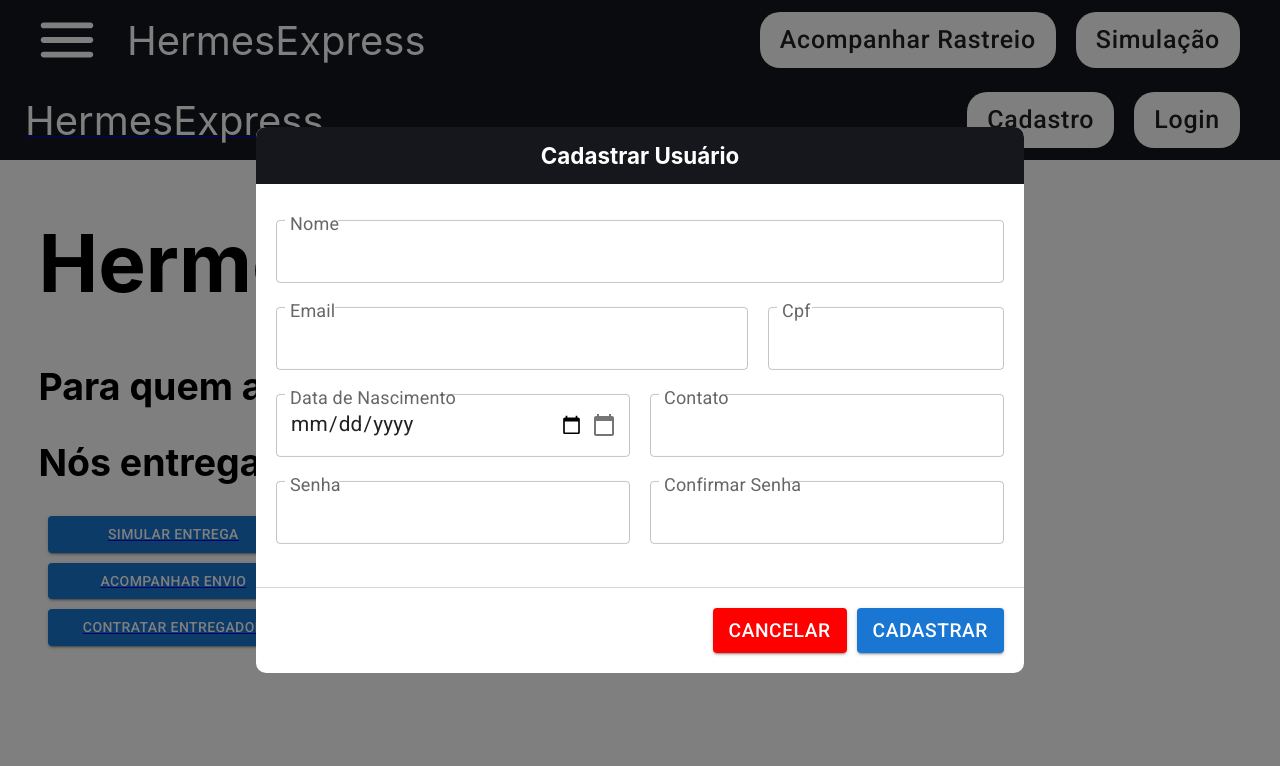
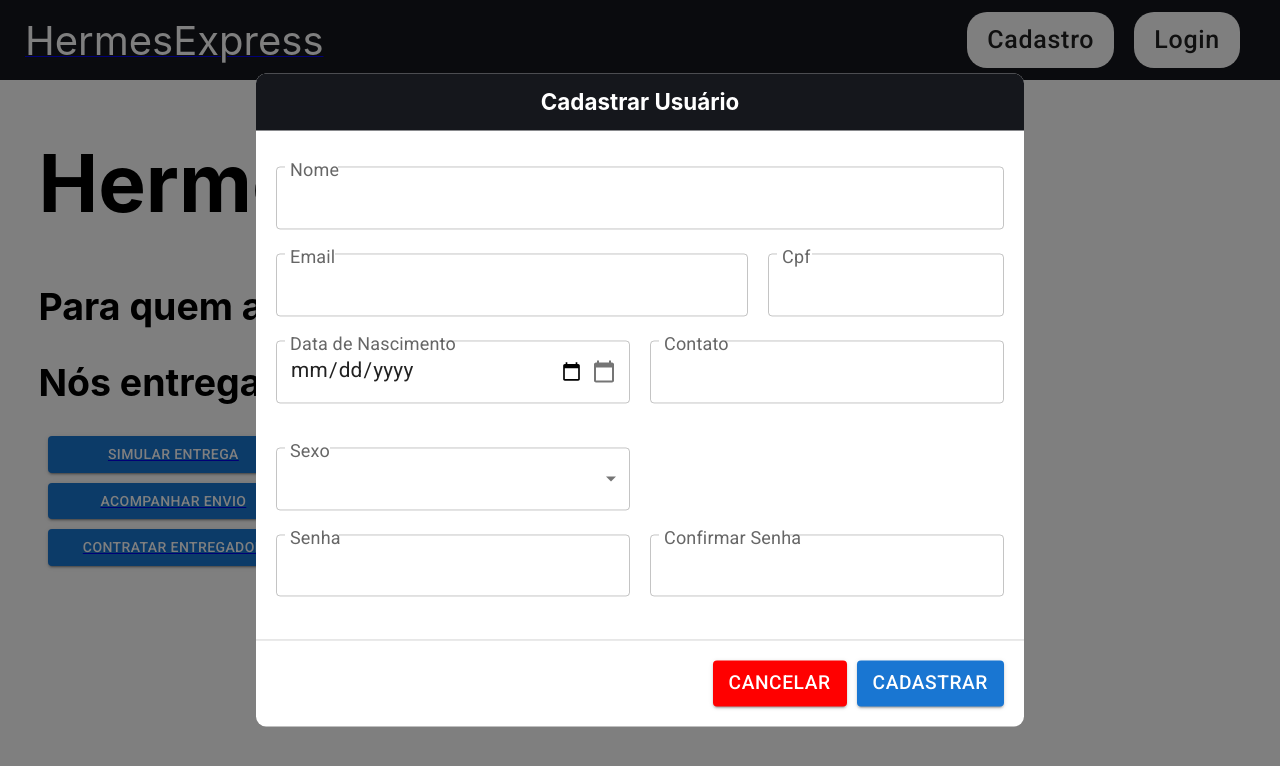
Before and after one commit to gwmiranda/Hermess-Express, a React (Create React App) app: page / in a window 1280 px wide. Both pictures are taken after a click on the button "Cadastro". Shown: the top 766 px of the page. Built offline with nearby package versions, Linux system fonts and the light colour scheme.

Commit message:
Conexão com o axios

```diff
--- a/src/App.js
+++ b/src/App.js
@@ -23,7 +23,6 @@ function App() {
     return (
         <DataContext.Provider value={{ state, setState }}>
             <Router>
-                <Menu />
                 <Routes>
                     <Route path="/" element={<Inicial />} />
                     <Route path="/DashBoard" element={<DashBoard />} />
@@ -33,7 +32,6 @@ function App() {
                     <Route path="/Veiculos" element={<Veiculos />} />
                     <Route path="/Rastreio" element={<Rastreio />} />
                     <Route path="/Simulacao" element={<Simulacao />} />
-                    <Route path="/Login" element={<Login />} />
                     <Route path="/AcompanharEnvio" element={<AcompanharEnvio />} />
                     <Route path="/ContratarEntregador" element={<ContratarEntregador />} />
                 </Routes>
--- /dev/null
+++ b/src/components/formularios/login/Login.jsx
@@ -0,0 +1,100 @@
+import {useState} from "react";
+
+import {
+    Button,
+    TextField,
+    InputAdornment,
+} from "@mui/material";
+
+import CalendarTodayIcon from '@mui/icons-material/CalendarToday';
+
+import {
+    Grid2,
+    Grid21,
+    Form,
+    FormComponents,
+    Buttons,
+    TitleModal
+} from "./styles";
+
+const Login = (props) => {
+
+    const [formData, setFormData] = useState({
+        email: '',
+        senha: '',
+    });
+
+    function handleChange(e) {
+        const { id, value } = e.target;
+        setFormData({
+            ...formData, [id]: value
+        });
+    }
+
+    return (
+        <>
+            <Form
+                onSubmit={(e) => props.onSubmit(e, formData)}
+            >
+                <TitleModal>Login</TitleModal>
+                <FormComponents>
+                    <TextField
+                        value={formData.email}
+                        onChange={e => handleChange(e)}
+                        id="email"
+                        label="Email"
+                        margin={"normal"}
+                        fullWidth
+                        type={"email"}
+                        required
+                        InputLabelProps={{
+                            shrink: true,
+                            style: {
+                                fontSize: "1.5rem"
+                            }
+                        }}
+                        InputProps={{
+                            style: {fontSize: '1.3rem'},
+                        }}
+                    />
+                        <TextField
+                            value={formData.senha}
+                            onChange={e => handleChange(e)}
+                            id="senha"
+                            label="Senha"
+                            margin={"normal"}
+                            fullWidth
+                            type={"password"}
+                            InputLabelProps={{
+                                shrink: true,
+                                style: {
+                                    fontSize: "1.5rem"
+                                }
+                            }}
+                            InputProps={{
+                                style: {fontSize: '1.3rem'},
+                            }}
+                        />
+
+                </FormComponents>
+                <Buttons>
+                    <Button
+                        variant="contained"
+                        type={"submit"}
+                        onClick={() => props.close()}
+                        margin={"normal"}
+                        style={{backgroundColor: "red"}}
+                    >Cancelar</Button>
+                    <Button
+                        variant="contained"
+                        type={"submit"}
+                        onClick={onsubmit}
+                        margin={"normal"}
+                    >Logar</Button>
+                </Buttons>
+            </Form>
+        </>
+    );
+}
+
+export default Login;
--- /dev/null
+++ b/src/components/formularios/login/styles.js
@@ -0,0 +1,57 @@
+import styled from 'styled-components'
+
+export const Grid2 = styled.nav`
+    display: grid;
+    grid-template-columns: repeat(2, 1fr);
+    gap: 20px;
+`
+export const Grid3 = styled.nav`
+    display: grid;
+    grid-template-columns: repeat(3, 1fr);
+    gap: 20px;
+`
+
+export const Grid21 = styled.nav`
+    display: grid;
+    grid-template-columns: 2fr 1fr;
+    gap: 20px;
+`
+
+export const Form = styled.form`
+    background-color: #fff;
+    position: absolute;
+    top: 50%;
+    left: 50%;
+    transform: translate(-50%, -50%);
+    border-radius: 10px;
+    width: 60%;
+`
+
+export const FormComponents = styled.div`
+    padding: 20px;
+`
+
+export const Buttons = styled.div`
+    display: flex;
+    justify-content: flex-end;
+    border-top: 1px solid #D3D3D3;
+    margin-top: 15px;
+    padding: 20px;
+
+    button {
+        margin-left: 10px;
+        font-size: 1.2em;
+    }
+`
+
+export const TitleModal = styled.span`
+    display: flex;
+    justify-content: center;
+    border-top-left-radius: inherit;
+    border-top-right-radius: inherit;
+    font-size: 1.4em;
+    background-color: #15171C;
+    font-weight: bolder;
+    padding: 15px;
+    color: white;
+`
--- a/src/components/formularios/usuario/CadastrarUsuario.jsx
+++ b/src/components/formularios/usuario/CadastrarUsuario.jsx
@@ -1,28 +1,18 @@
 import {useState} from "react";
 
-import {
-    Button,
-    TextField,
-    InputAdornment,
-} from "@mui/material";
+import {Button, InputAdornment, MenuItem, TextField,} from "@mui/material";
 
 import CalendarTodayIcon from '@mui/icons-material/CalendarToday';
 
-import {
-    Grid2,
-    Grid21,
-    Form,
-    FormComponents,
-    Buttons,
-    TitleModal
-} from "./styles";
+import {Buttons, Form, FormComponents, Grid2, Grid21, TitleModal} from "./styles";
 
 const CadastrarUsuario = (props) => {
 
     const [formData, setFormData] = useState({
         nome: '',
         cpf: '',
-        nascimento: '',
+        sexo: '',
+        data_nascimento: '',
         email: '',
         contato: '',
         senha: '',
@@ -30,9 +20,9 @@ const CadastrarUsuario = (props) => {
     });
 
     function handleChange(e) {
-        const { id, value } = e.target;
+        const { name, value } = e.target;
         setFormData({
-            ...formData, [id]: value
+            ...formData, [name]: value
         });
     }
 
@@ -46,7 +36,7 @@ const CadastrarUsuario = (props) => {
                     <TextField
                         value={formData.nome}
                         onChange={e => handleChange(e)}
-                        id="nome"
+                        name="nome"
                         label="Nome"
                         margin={"normal"}
                         fullWidth
@@ -64,7 +54,7 @@ const CadastrarUsuario = (props) => {
                         <TextField
                             value={formData.email}
                             onChange={e => handleChange(e)}
-                            id="email"
+                            name="email"
                             label="Email"
                             margin={"normal"}
                             fullWidth
@@ -81,7 +71,7 @@ const CadastrarUsuario = (props) => {
                         <TextField
                             value={formData.cpf}
                             onChange={e => handleChange(e)}
-                            id="cpf"
+                            name="cpf"
                             label="Cpf"
                             type={"number"}
                             margin={"normal"}
@@ -99,9 +89,9 @@ const CadastrarUsuario = (props) => {
                     </Grid21>
                     <Grid2>
                         <TextField
-                            value={formData.nascimento}
+                            value={formData.data_nascimento}
                             onChange={e => handleChange(e)}
-                            id="nascimento"
+                            name="data_nascimento"
                             label="Data de Nascimento"
                             type={"date"}
                             margin={"normal"}
@@ -120,7 +110,7 @@ const CadastrarUsuario = (props) => {
                         <TextField
                             value={formData.contato}
                             onChange={e => handleChange(e)}
-                            id="contato"
+                            name="contato"
                             label="Contato"
                             type={"number"}
                             margin={"normal"}
@@ -135,12 +125,33 @@ const CadastrarUsuario = (props) => {
                                 style: {fontSize: '1.3rem'},
                             }}
                         />
+                        <TextField
+                            value={formData.sexo}
+                            onChange={e => handleChange(e)}
+                            name={"sexo"}
+                            label="Sexo"
+                            margin={"normal"}
+                            select
+                            fullWidth
+                            InputLabelProps={{
+                                shrink: true,
+                                style: {
+                                    fontSize: "1.5rem"
+                                }
+                            }}
+                            InputProps={{
+                                style: {fontSize: '1.3rem'},
+                            }}
+                        >
+                            <MenuItem key={"M"} value={"M"} id={"M"}>Masculino</MenuItem>
+                            <MenuItem key={"F"} value={"F"} id={"F"}>Feminino</MenuItem>
+                        </TextField>
                     </Grid2>
                     <Grid2>
                         <TextField
                             value={formData.senha}
                             onChange={e => handleChange(e)}
-                            id="senha"
+                            name="senha"
                             type="password"
                             label="Senha"
                             margin={"normal"}
@@ -158,7 +169,7 @@ const CadastrarUsuario = (props) => {
                         <TextField
                             value={formData.confirmarSenha}
                             onChange={e => handleChange(e)}
-                            id="confirmarSenha"
+                            name="confirmarSenha"
                             type="password"
                             label="Confirmar Senha"
                             margin={"normal"}
--- a/src/components/header/HeaderLogin.jsx
+++ b/src/components/header/HeaderLogin.jsx
@@ -6,6 +6,8 @@ import Button from '@material-ui/core/Button';
 import {Buttons, Logo, Nav,} from "./styles";
 import CadastrarUsuario from "../formularios/usuario/CadastrarUsuario";
 import {Modal} from "@mui/material";
+import Login from "../formularios/login/Login";
+import axios from "../../axios";
 
 const HeaderLogin = () => {
 
@@ -16,16 +18,31 @@ const HeaderLogin = () => {
     }
 
     const [openRegister, setOpenRegister] = useState(false);
+    const [openLogin, setOpenLogin] = useState(false);
 
     const handleOpenRegister = () => setOpenRegister(true);
+    const handleOpenLogin = () => setOpenLogin(true);
 
     const handleClose = () => {
         setOpenRegister(false)
+        setOpenLogin(false)
     };
 
     const onSumbit = (e, formSate) => {
         console.log(formSate)
+        loginRequest(formSate)
         e.preventDefault()
+    }
+
+    const loginRequest = async (formSate) => {
+        return axios.post('/register', formSate)
+            .then((res) => {
+                console.log(res.data)
+            })
+            .catch((error) => {
+                console.log(error.response)
+                alert(error)
+            })
     }
 
     return (
@@ -61,8 +78,8 @@ const HeaderLogin = () => {
                         />
                     </Modal>
 
-                    <Link to="/Login">
                     <Button
+                        onClick={handleOpenLogin}
                         style={{
                             fontSize: 25,
                             background: '#fff',
@@ -76,7 +93,16 @@ const HeaderLogin = () => {
                     >
                         Login
                     </Button>
-                    </Link>
+
+                    <Modal
+                        open={openLogin}
+                        onClose={handleClose}
+                    >
+                        <Login
+                            close = { handleClose }
+                            onSubmit = { onSumbit }
+                        />
+                    </Modal>
                 </Buttons>
             </Nav>
         </>
--- a/src/pages/inicial/Inicial.jsx
+++ b/src/pages/inicial/Inicial.jsx
@@ -36,11 +36,9 @@ function Inicial() {
                             margin={"normal"}
                         >Contratar Entregador</Button>
                     </Link>
-
                 </div>
             </div>
         </>
-
     );
 }
 
```
Also changed, not shown: src/components/formularios/login/index.js (deleted, +0 -9 lines). Lines whose indentation alone changed are shown as unchanged.
